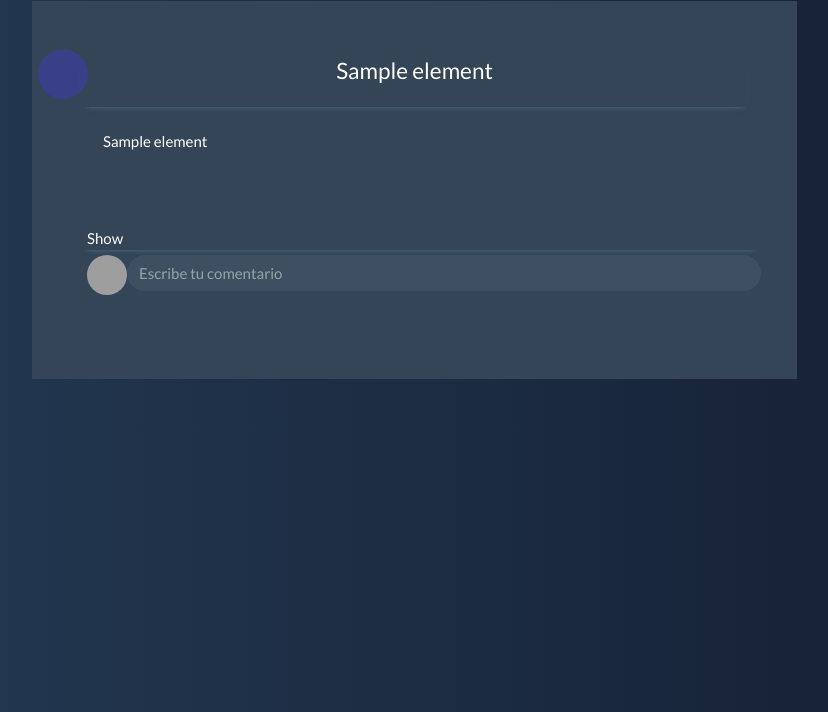
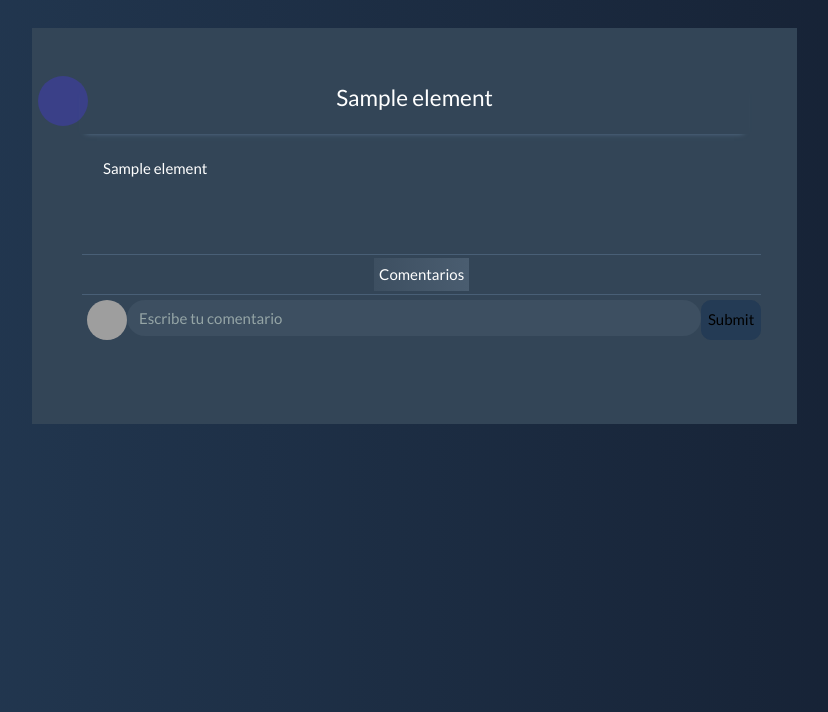
Before and after one commit to MexTermin/blog, a Flask app: template templates/home.html in a window 1280 px wide. Shown: the part 72-784 px from the top of the page, without its empty margins (227-1055 px from the left). Run offline with Flask 2, Linux system fonts and the light colour scheme; the template is opened without the code that fills it: most values are stand-ins (such as "Sample title", 1, 10 or a date in 2020); some libraries are stand-ins or nearby versions; grey boxes are pictures that could not be loaded.

Commit message:
addated all comments and comment in real time

```diff
--- a/app.py
+++ b/app.py
@@ -1,4 +1,4 @@
-from flask import Flask,request, redirect, url_for, render_template, make_response, session, flash, send_from_directory
+from flask import Flask,request, redirect, url_for, render_template, make_response, session, flash, send_from_directory, jsonify
 from flask_mysqldb import MySQL
 from functions import validateImg
 import uuid
@@ -18,11 +18,25 @@ app.config["SECRET_KEY"] = "claveSecreta"
 sql = MySQL(app)
 
 #--------------------------Funciones-----------------------
+
+@app.route("/get_user/<id>", methods = ["GET"])
+def get_user(id):
+    cursor = sql.connection.cursor()
+    cursor.execute("select nombre, apellidos, descricion, img from user where id like %s;",[id])
+    user =  cursor.fetchone()
+    return jsonify(user)
+
 def get_user(id):
     cursor = sql.connection.cursor()
     cursor.execute("select nombre, apellidos, descricion, img from user where id like %s;",[id])
     user =  cursor.fetchone()
     return user
+
+def get_comments(id):
+    cursor = sql.connection.cursor()
+    cursor.execute("select * from comentarios where post_id like %s;",[id])
+    datos = cursor.fetchall()
+    return datos
 #--------------------------Routes--------------------------
 @app.route("/")
 @app.route("/home")
@@ -34,7 +48,7 @@ def home():
         post =  cursor.fetchmany(size=10)
         user = session["userID"]
         usuario = get_user(user)
-        return render_template("home.html", dates = post, get_user = get_user, user = usuario)
+        return render_template("home.html", dates = post, get_user = get_user, user = usuario, get_comments = get_comments)
     else:
         return redirect(url_for("login"))
 
@@ -172,6 +186,39 @@ def ajustes():
     else:
         return redirect(url_for("login"))
 #--------------------------server setting--------------
+
+@app.route("/comentar", methods = ["GET","POST"])
+def comentar():
+    if "userID" in session:
+        if request.method == "GET":
+            cursor = sql.connection.cursor()
+            cursor.execute("select * from comentarios where post_id like %s",[id])
+            datos = cursor.fetchall()
+            return jsonify(datos)
+
+        if request.method == "POST":
+            post = request.form["post_id"]
+            user = session["userID"]
+            descripcion  =  request.form["comment"]
+            if descripcion != "":
+                cursor = sql.connection.cursor()
+                cursor.execute("insert into comentarios (post_id, user_id, descripcion) values (%s, %s,  %s);",(post,user,descripcion))
+                sql.connection.commit()
+                return make_response({"message":"ok"})
+            else:
+                return make_response({"message":"error el comentario no puede estar vacio", "status":400})
+    else:
+        return redirect(url_for("login"))
+@app.route("/comentar/<id>", methods = ["GET"])
+def get_comentar(id):
+    if "userID" in session:
+        if request.method == "GET":
+            cursor = sql.connection.cursor()
+            cursor.execute("select * from comentarios where post_id like %s",[id])
+            datos = cursor.fetchall()
+            return jsonify(datos)
+    else:
+        return redirect(url_for("login"))
 if __name__ == "__main__":
     app.run(
         debug=True
--- /dev/null
+++ b/static/js/ajax.js
@@ -0,0 +1,125 @@
+// --------------------------Create object Ajax------------------------------
+function objectAjax(){
+    if (window.XMLHttpRequest){
+        return new XMLHttpRequest();
+    }
+    else{
+        return new ActiveXObject(Microsoft.XMLHTTP);
+    }
+}
+
+// --------------seleciona el boton que hace el submit de los datos-----------
+let buttoncoment = document.getElementsByClassName("submit-coment")
+// -------------------------------Envia los datos del nuevo comentario al servidor -------
+let comments = e =>{
+    // ---------------Toma el ID del contenedor mayor del post----------------
+    id = e.path[0].parentNode.parentNode.parentNode.parentNode.parentNode.parentNode.getAttribute("id")
+    // --------------- toma el valor del comentario----------
+    comentario = e.path[0].parentNode.children.comment.value
+    if (comentario != ""){
+        ajax = objectAjax()
+        //--------datos a enviar al servidor-----------
+        datos = "post_id=" + id + "&comment=" + comentario
+        //configuracion de ajax
+        ajax.open("POST","/comentar",true)
+        ajax.setRequestHeader("Content-type", "application/x-www-form-urlencoded");
+        ajax.send(datos)
+        // limpia el input del comentario al enviarse la peticion
+        e.path[0].parentNode.children.comment.value = ""
+    }
+
+}
+// asgina el la funcion que envia los datos al servidor de los comentarios de cada post
+for (i = 0; i<buttoncoment.length;i++){
+    buttoncoment[i].addEventListener("click",comments, true)
+}
+
+
+
+async function comentarios (post_id){
+    //--Funcion encargada de agregar los nuevos comentarios a la pagina
+    let post = document.getElementById(post_id) // contenedor de cada post
+
+    // codigo html de cada tarjeta de los comentarios
+    html =  `
+            <div class="notas-comentarios">
+                <div class="user-notas-comentarios">
+                    <div class="comment-container">
+                        <div id="comentarios-div-img">
+                            <img src=/public/image/%s  alt="">
+                        </div>
+                        <span id="comentarios-nombre">%s %s -> </span>
+                    </div>
+                    <div class="notas-comentarios-descripcion">
+                        <p> %s </p>
+                    </div>
+                </div>
+            </div>
+            `
+
+
+        ajax = objectAjax()
+        url = "/comentar/" + post_id
+        ajax.open("GET",url,true)
+        ajax.setRequestHeader("Content-type", "application/x-www-form-urlencoded");
+        nod = document.createElement("div")
+
+        // console.log(ajax)
+        ajax.onreadystatechange=  () =>{
+            if(ajax.readyState == 4 && ajax.status == 200){
+                let resultado = JSON.parse(ajax.responseText)
+                let oldLen =  post.getElementsByClassName("all_comments")[0].children.length
+                let newLen = parseInt(resultado.length)
+                // console.log(oldLen + "   "+newLen)
+                // console.log(ajax)
+
+
+            if (oldLen < newLen){
+                for (var li = oldLen -1 ; li < ( newLen - 1); i++){
+                    ajax2 = objectAjax()
+                    ajax2.open("GET","/get_user/"+resultado[li+1][2],true)
+                    ajax2.setRequestHeader("Content-type", "application/x-www-form-urlencoded");
+                    ajax2.onreadystatechange = () =>{
+                        // console.log(this.ajax2)
+                        if(this.ajax2.readyState == 4 && this.ajax2.status == 200){
+                            let user =   JSON.parse(ajax2.responseText)
+                            lista = [user[3],user[0],user[1],resultado[li+1][3]]
+                            // console.log(lista)
+                            for ( var i in  lista ){
+
+                                html = html.replace("%s",lista[i])
+                            }
+
+                            nod.innerHTML = html;
+                        }
+
+                    }
+                    // console.log(post[index])
+                    post.getElementsByClassName("all_comments")[0].appendChild(nod);
+                    ajax2.send()
+                    break;
+
+                    }
+            }
+        }
+
+    }
+    ajax.send()
+}
+
+
+
+ setInterval(()=>{
+    //    comentarios(17)
+    tcomentarios = document.getElementsByClassName("all_comments")
+    for (i = 0; i< tcomentarios.length;i++){
+        if (tcomentarios[i].classList.contains("show-comm")){
+            id = tcomentarios[i].parentNode.parentNode.parentNode.id
+            comentarios(id)
+        }
+    }
+
+
+    },1000)
+
+// comentarios(17)
--- a/static/js/main.js
+++ b/static/js/main.js
@@ -6,7 +6,22 @@ let inputs =  document.getElementsByTagName("input")
 let imagen = document.getElementById("img_profile")
 let profile = document.getElementById("profile_img")
 let input = document.getElementById("profile_img_input")
+let showComents = document.getElementsByClassName("show-comments")
+let allComents = document.getElementsByClassName("all_comments")
 
+function cliked (e){
+        coments = e.path[2].children[1]
+        coments.classList.toggle("show-comm")
+        if (coments.classList.contains("show-comm")){
+                coments.style.display = "block"
+
+                // allComents[i].classList.toggle("show-comm")
+
+
+        }else{
+                coments.style.display = "none"
+        }
+}
 if (imagen){
         imagen.addEventListener("click", () =>{ document.getElementById("profile_img_input").click(); });
         input.addEventListener("change",e =>{
@@ -21,3 +36,25 @@ if (inputs){
                 inputs[e].setAttribute("maxlength","100");
         }
 }
+
+if (showComents.length > 0){
+        for (i = 0; i < showComents.length; i++){
+                // console.log(i)
+                // var a = showComents[i].parentNode.parentNode
+                // var a = a.children[1]
+                showComents[i].addEventListener("click",cliked,false)
+
+        }
+}
+
+if (allComents){
+        for (i = 0; i < allComents.length; i++){
+                if (allComents[i].classList.contains("show-comm")){
+                        allComents[i].style.display = "block"
+                        // allComents[i].classList.toggle("show-comm")
+                }else{
+                        allComents[i].style.display = "none"
+                }
+
+        }
+}
--- a/static/styles/style.css
+++ b/static/styles/style.css
@@ -37,6 +37,7 @@ body{
     text-align: left;
 }
 .background{
+    margin-top: 100px;
     max-height: 93vh;
     overflow: clip;
     /* background:  linear-gradient(to bottom,#334557, rgb(45, 45, 82)) ; */
@@ -78,7 +79,7 @@ body{
 }
 .post_cart{
 
-    margin-bottom: 20px;
+    margin-bottom: 40px;
     background-color: #334557;
 
     width: 120%;
@@ -106,6 +107,7 @@ body{
 
 
 .descripcion{
+    width: 47.2vw;
     height: 100px;
     overflow: auto;
     padding: 3px;
@@ -183,9 +185,83 @@ body{
 .navbar-comment{
     display: flex;
     flex-wrap: wrap;
-    padding: 0px 5px;
+    padding: 3px 10px;
     width: 100%;
+    border-top: rgba(122, 157, 189, 0.3) 1px solid;
+    border-bottom: rgba(122, 157, 189, 0.3) 1px solid;;
+}
+.navbar-comment span{
+    user-select: none;
+    padding: 5px;
+    margin: auto;
+    background: linear-gradient(to right, #3d4f61, #4a5d70);
+}
+.navbar-comment span:hover{
+    cursor: pointer;
+}
+.all_comments{
+    /* display: none; */
+    width: 47.2vw;
+    height: 200px;
+    max-height: 200px;
+    overflow-y: scroll;
+    padding-top: 10px;
+}
+.submit{
+    background-color: #243B55;
+    border: #243B55 solid 1px;
+    border-radius: 10px 10px 10px 10px;
+}
+.user-notas-comentarios{
+    display: flex;
+    flex-wrap: wrap;
+    /* width: fit-content; */
     box-shadow: 0 4px 6px -6px rgb(122, 157, 189);
+    /* background-color: cornsilk; */
+}
+.notas-comentarios{
+
+   padding: 5px 10px 0px 5px;
+   background-color: #243B55;
+   margin-bottom: 7px;
+   border-radius: 10px;
+
+
+}
+.notas-comentarios span{
+    font-weight: bold;
+    text-transform: capitalize;
+
+    /* border-bottom: #8998a5 solid 1px;
+    margin-bottom: 0px; */
+    /* text-decoration: underline; */
+ }
+
+.notas-comentarios #comentarios-div-img{
+    width: 30px;
+    height: 30px;
+    border-radius: 50px;
+    margin-right: 10px;
+    margin-top: -3px;
+}
+.notas-comentarios #comentarios-div-img img{
+    width: 100%;
+    height: 100%;
+    border-radius: 50px;
+}
+.notas-comentarios p{
+
+    height: auto;
+    width: 40vw;
+    overflow-x: hidden;
+    /* float: right; */
+}
+.comment-container{
+    display: flex;
+    flex-wrap: wrap;
+}
+.notas-comentarios-descripcion{
+    margin-left: 38px;
 }
 ::-webkit-scrollbar {display: none;}
 @media only screen and (max-width: 1000px){
--- a/templates/base.html
+++ b/templates/base.html
@@ -46,6 +46,7 @@
       </div>
 
    <script type="text/javascript" src={{url_for('static', filename="js/main.js")}}></script>
+   <script type="text/javascript" src={{url_for('static', filename="js/ajax.js")}}></script>
    <script src="https://code.jquery.com/jquery-3.5.1.slim.min.js" integrity="sha384-DfXdz2htPH0lsSSs5nCTpuj/zy4C+OGpamoFVy38MVBnE+IbbVYUew+OrCXaRkfj" crossorigin="anonymous"></script>
 <script src="https://cdn.jsdelivr.net/npm/popper.js@1.16.0/dist/umd/popper.min.js" integrity="sha384-Q6E9RHvbIyZFJoft+2mJbHaEWldlvI9IOYy5n3zV9zzTtmI3UksdQRVvoxMfooAo" crossorigin="anonymous"></script>
 <script src="https://stackpath.bootstrapcdn.com/bootstrap/4.5.0/js/bootstrap.min.js" integrity="sha384-OgVRvuATP1z7JjHLkuOU7Xw704+h835Lr+6QL9UvYjZE3Ipu6Tp75j7Bh/kR0JKI" crossorigin="anonymous"></script>
--- a/templates/home.html
+++ b/templates/home.html
@@ -13,6 +13,7 @@
     {% for element in dates %}
     <div class="row ">
         <div class="post_cart  p-5 ml-n4 mb-xl-5" id = {{element[0]}}>
+            <!-- <input type="text" style="display: none;" value={{element[0]}}  name="postId"> -->
                 <div class="user rounded-circle">
                     {%  if get_user(element[1])[3] %}
                     <img class="home_user_image rounded-circle" src=/public/image/{{get_user(element[1])[3]}} alt="">
@@ -33,20 +34,41 @@
                         {% endif %}
                     </div>
                 </div>
-                <div class="center card-body">
+                <div class="center card-body" name="center">
                     <div class="descripcion">{{element[3]}}</div>
-                    <div class="comentarios_div ">
+                    <div class="comentarios_div " name ="comentarios_div">
                         <div class="navbar-comment">
-                            <span>Show</span>
+                            <span class="show-comments">Comentarios</span>
                         </div>
-                        <form action="POST">
+                        <div class="all_comments ">
+                            {% set comentarios = get_comments(element[0]) %}
+                            {% for i in comentarios %}
+                                {% set user = get_user(i[2]) %}
+                                <div class="notas-comentarios">
+                                    <div class="user-notas-comentarios">
+                                        <div class="comment-container">
+                                            <div id="comentarios-div-img">
+                                                <img src=/public/image/{{user[3]}}  alt="">
+                                            </div>
+                                            <span id="comentarios-nombre">{{ user[0] }} {{ user[1] }}  -> </span>
+                                        </div>
+                                        <div class="notas-comentarios-descripcion">
+                                            <p> {{ i[3] }}</p>
+                                        </div>
+                                    </div>
+                                </div>
 
+                            {% endfor %}
+                        </div>
+                        <form name="formComents" >
                             <div class="form-group">
                                 <div class="comment">
                                     <div class="user_home_imagen">
                                         <img id="home_imagen" src=/public/image/{{user[3]}} alt="">
                                     </div>
+
                                     <input class=" round-input form-control" type="text" name="comment" id="" placeholder="Escribe tu comentario">
+                                    <input  class=" submit submit-coment" name = "submit-coment"  type="button" value="Submit">
                                 </div>
                             </div>
                         </form>
```
Also changed, not shown: imagenes/c6d858d8-0c78-4ce0-a1e2-787344c5ec65.jpg (added). Lines whose indentation alone changed are shown as unchanged.
